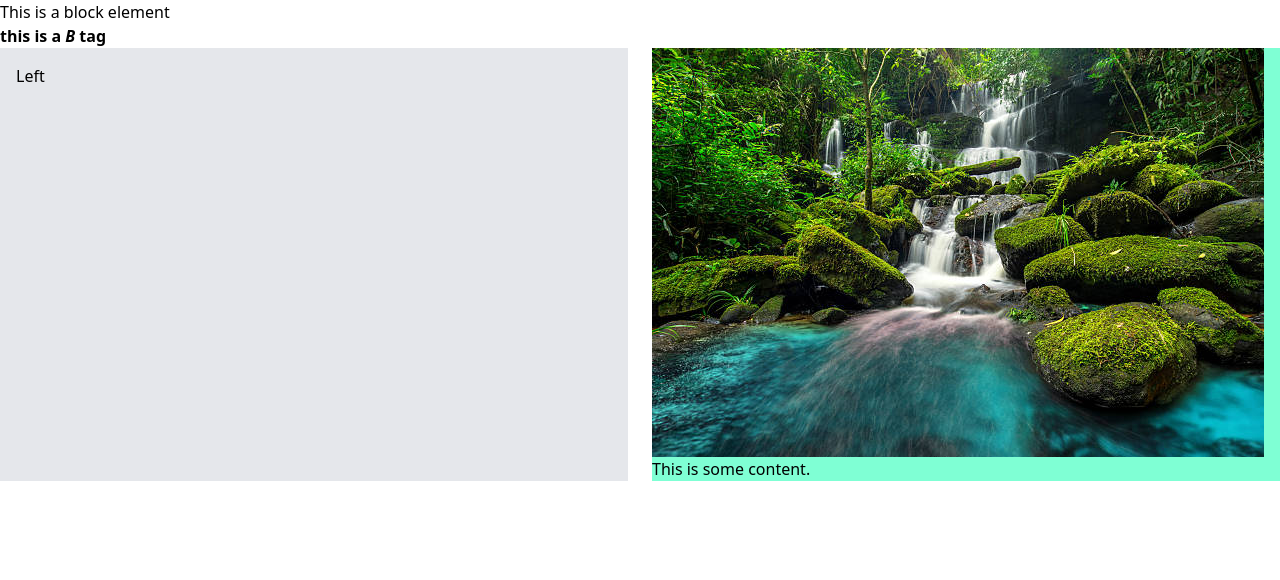
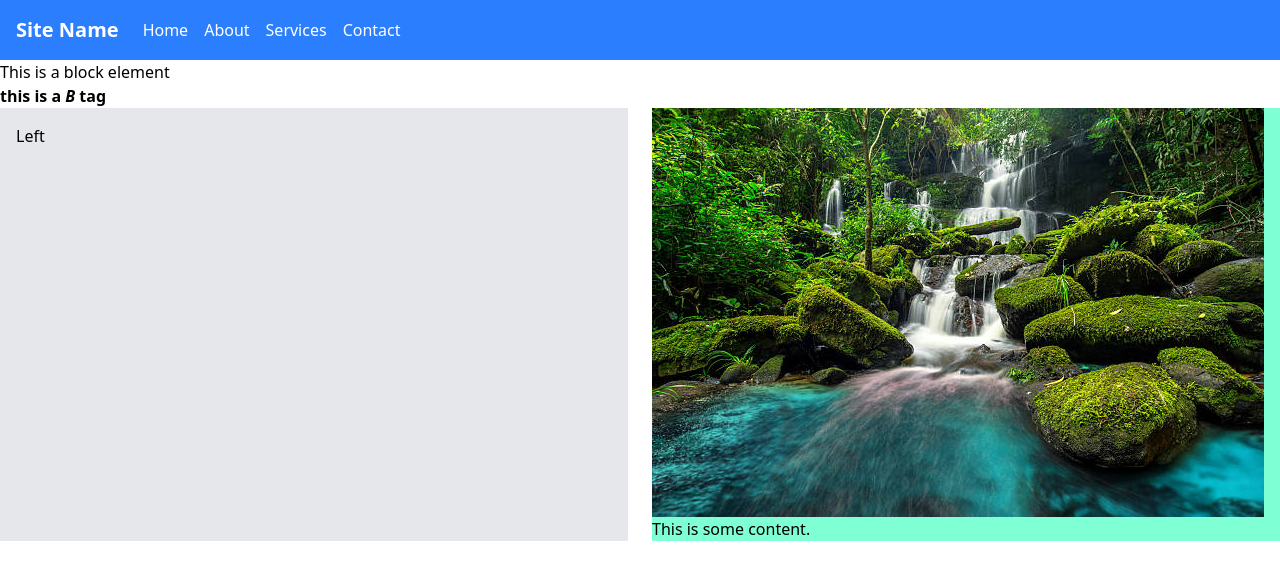
Before and after one commit to frontenddevtrainer/web-developer, a plain HTML site: page index.html in a window 1280 px wide. Drawn offline with nearby package versions, Linux system fonts and the light colour scheme.

Commit message:
Add: Page navigation using tailwind.

```diff
--- a/index.html
+++ b/index.html
@@ -12,6 +12,17 @@
 </head>
 
 <body>
+    <nav class="bg-blue-500 p-4 flex items-center space-x-6">
+        <div class="text-white text-xl font-bold">
+            <a href="#">Site Name</a>
+        </div>
+        <div class="md:flex space-x-4">
+            <a class="text-white hover:text-red-200" href="#">Home</a>
+            <a class="text-white hover:text-red-200" href="#">About</a>
+            <a class="text-white hover:text-red-200" href="#">Services</a>
+            <a class="text-white hover:text-red-200" href="#">Contact</a>
+        </div>
+    </nav>
     <main>
         <section>This is a block element</section>
         <b>this is a <i>B</i> tag</b>
```
